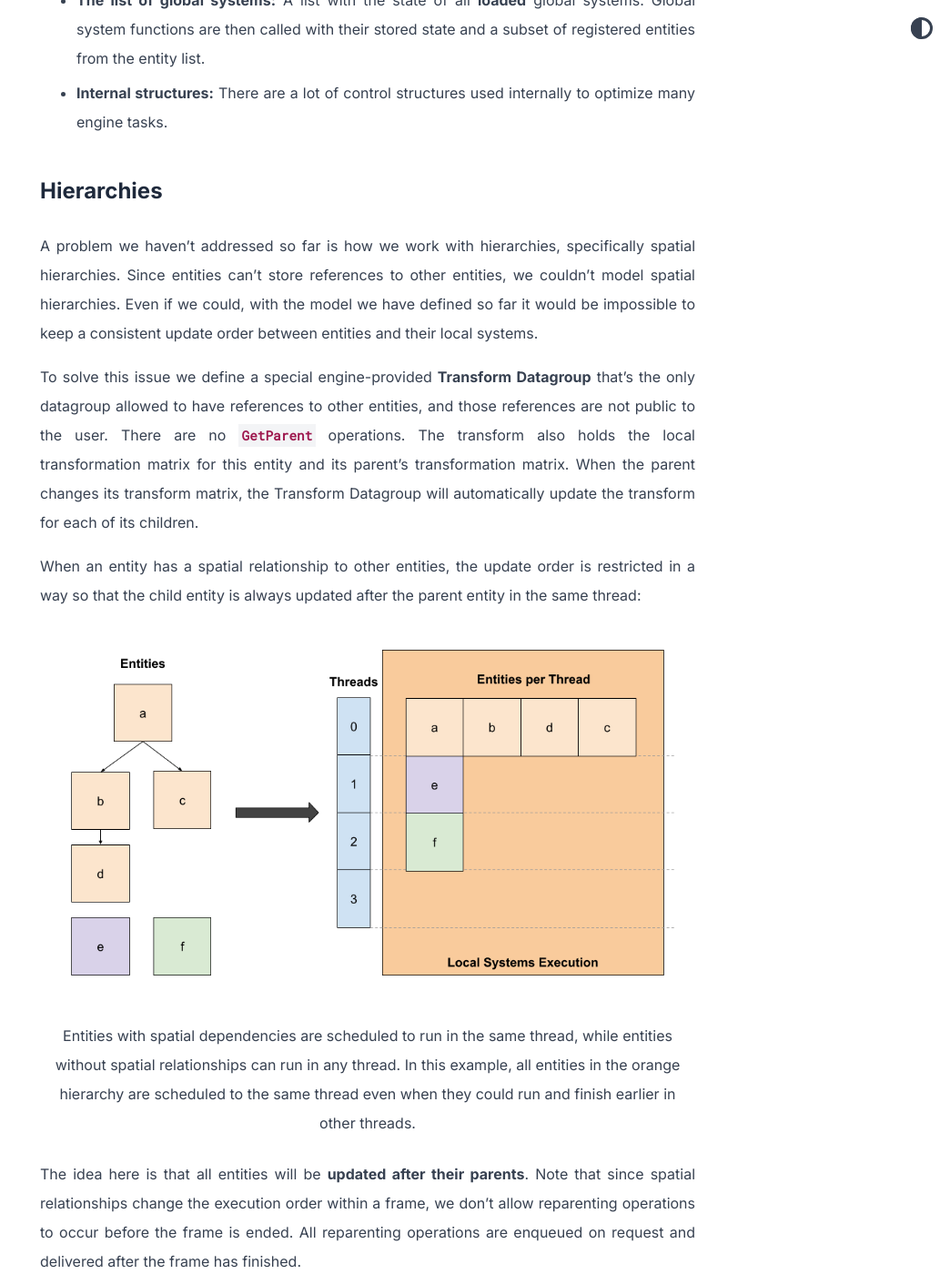
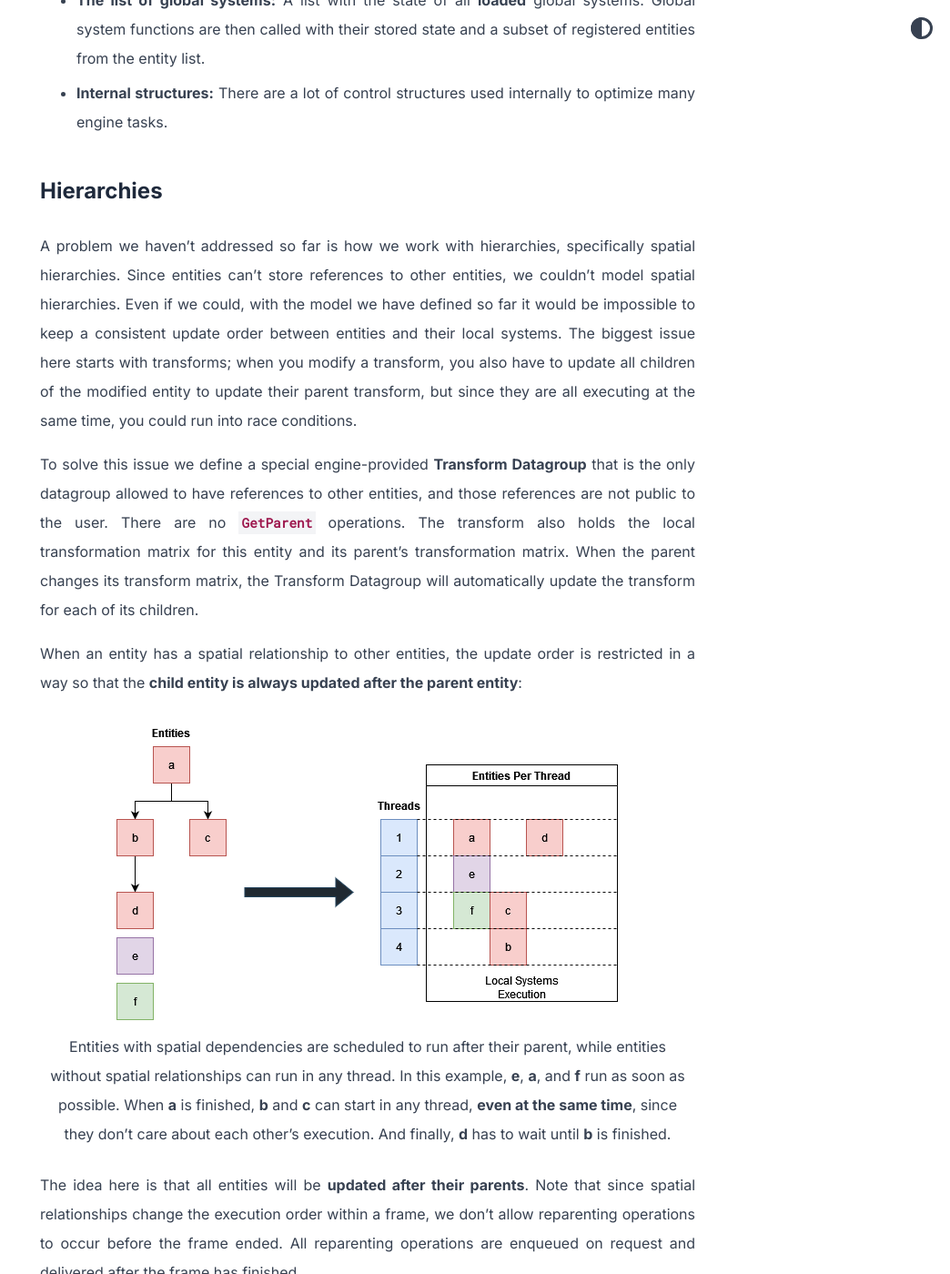
Before and after one commit to LDiazN/ldiazn.github.io, a Jekyll site: the page built from _posts/2024-01-05-proto-ecs-intro-en.md, in a window 1280 px wide and 1400 px high, scrolled down 7265 px. Shown: the whole window at 91% size, without its empty margins (236-1280 px from the left). Built offline with Jekyll 4.4.1, drawn with Linux system fonts in a browser that asks for light colours; some of the changed text lies outside the part shown.

Commit message:
Fixing bad wording in specification of local systems execution with hierarchies

```diff
--- a/_posts/2024-01-05-proto-ecs-intro-en.md
+++ b/_posts/2024-01-05-proto-ecs-intro-en.md
@@ -93,17 +93,17 @@ The **game state** is really simple, it's just:
 
 ## Hierarchies
 
-A problem we haven't addressed so far is how we work with hierarchies, specifically spatial hierarchies. Since entities can't store references to other entities, we couldn't model spatial hierarchies. Even if we could, with the model we have defined so far it would be impossible to keep a consistent update order between entities and their local systems.
+A problem we haven't addressed so far is how we work with hierarchies, specifically spatial hierarchies. Since entities can't store references to other entities, we couldn't model spatial hierarchies. Even if we could, with the model we have defined so far it would be impossible to keep a consistent update order between entities and their local systems. The biggest issue here starts with transforms; when you modify a transform, you also have to update all children of the modified entity to update their parent transform, but since they are all executing at the same time, you could run into race conditions.
 
-To solve this issue we define a special engine-provided **Transform Datagroup** that's the only datagroup allowed to have references to other entities, and those references are not public to the user. There are no `GetParent` operations. The transform also holds the local transformation matrix for this entity and its parent's transformation matrix. When the parent changes its transform matrix, the Transform Datagroup will automatically update the transform for each of its children.
+To solve this issue we define a special engine-provided **Transform Datagroup** that is the only datagroup allowed to have references to other entities, and those references are not public to the user. There are no `GetParent` operations. The transform also holds the local transformation matrix for this entity and its parent's transformation matrix. When the parent changes its transform matrix, the Transform Datagroup will automatically update the transform for each of its children.
 
-When an entity has a spatial relationship to other entities, the update order is restricted in a way so that the child entity is always updated after the parent entity in the same thread:
+When an entity has a spatial relationship to other entities, the update order is restricted in a way so that the **child entity is always updated after the parent entity**:
 
 | ![Entities Thread Scheduling](/assets/images/proto-ecs/spatial-entity-update.png) |
 |:--:|
-|Entities with spatial dependencies are scheduled to run in the same thread, while entities without spatial relationships can run in any thread. In this example, all entities in the orange hierarchy are scheduled to the same thread even when they could run and finish earlier in other threads.|
+|Entities with spatial dependencies are scheduled to run after their parent, while entities without spatial relationships can run in any thread. In this example, **e**, **a**, and **f** run as soon as possible. When **a** is finished, **b** and **c** can start in any thread, **even at the same time**, since they don't care about each other's execution. And finally, **d** has to wait until **b** is finished.|
 
-The idea here is that all entities will be **updated after their parents**. Note that since spatial relationships change the execution order within a frame, we don't allow reparenting operations to occur before the frame is ended. All reparenting operations are enqueued on request and delivered after the frame has finished.
+The idea here is that all entities will be **updated after their parents**. Note that since spatial relationships change the execution order within a frame, we don't allow reparenting operations to occur before the frame ended. All reparenting operations are enqueued on request and delivered after the frame has finished.
 
 ## Execution order
 
```
Also changed, not shown: other parts of _posts/2024-01-05-proto-ecs-intro-en.md (+1 -1 lines), assets/images/proto-ecs/spatial-entity-update.png.
